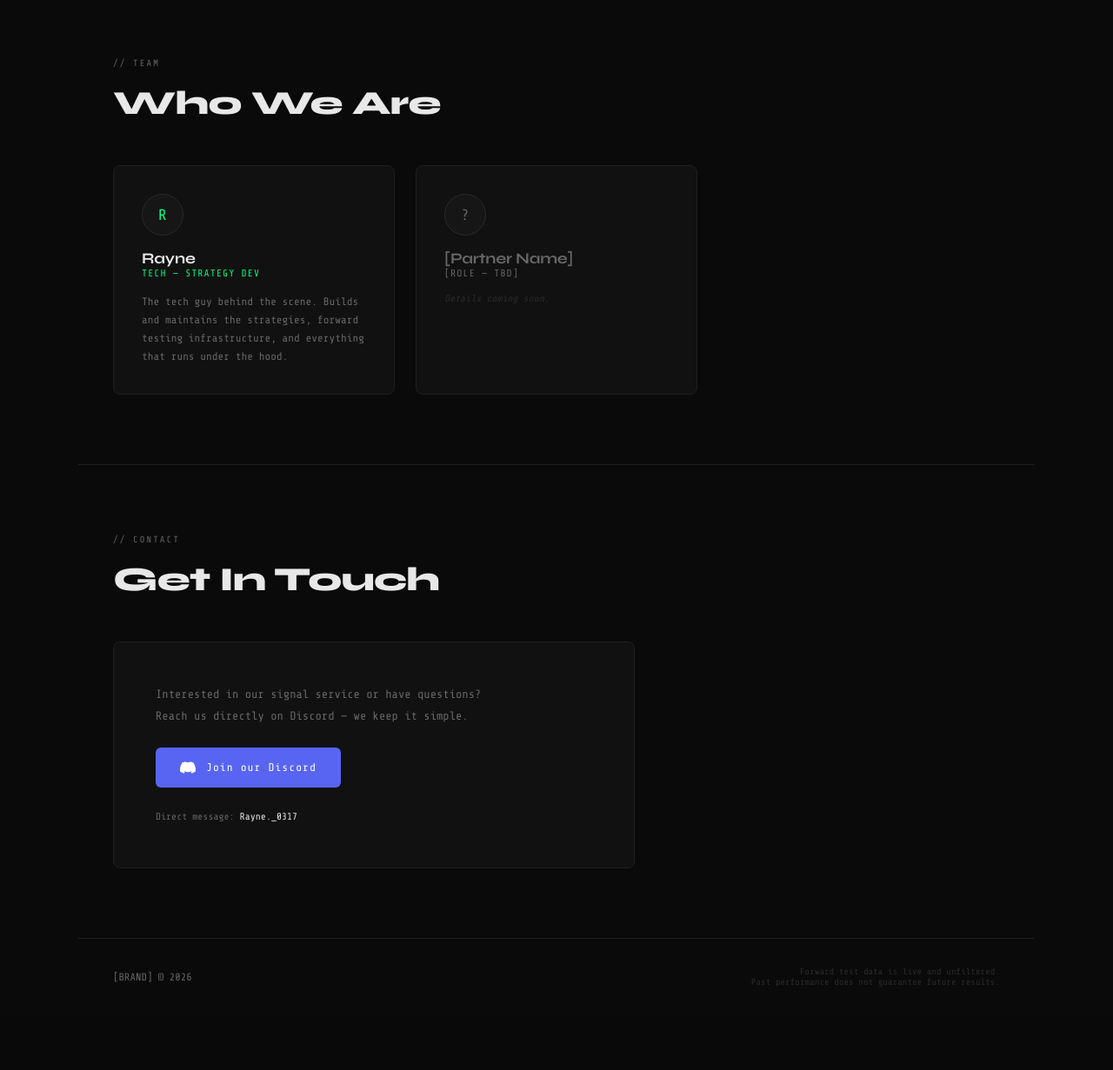
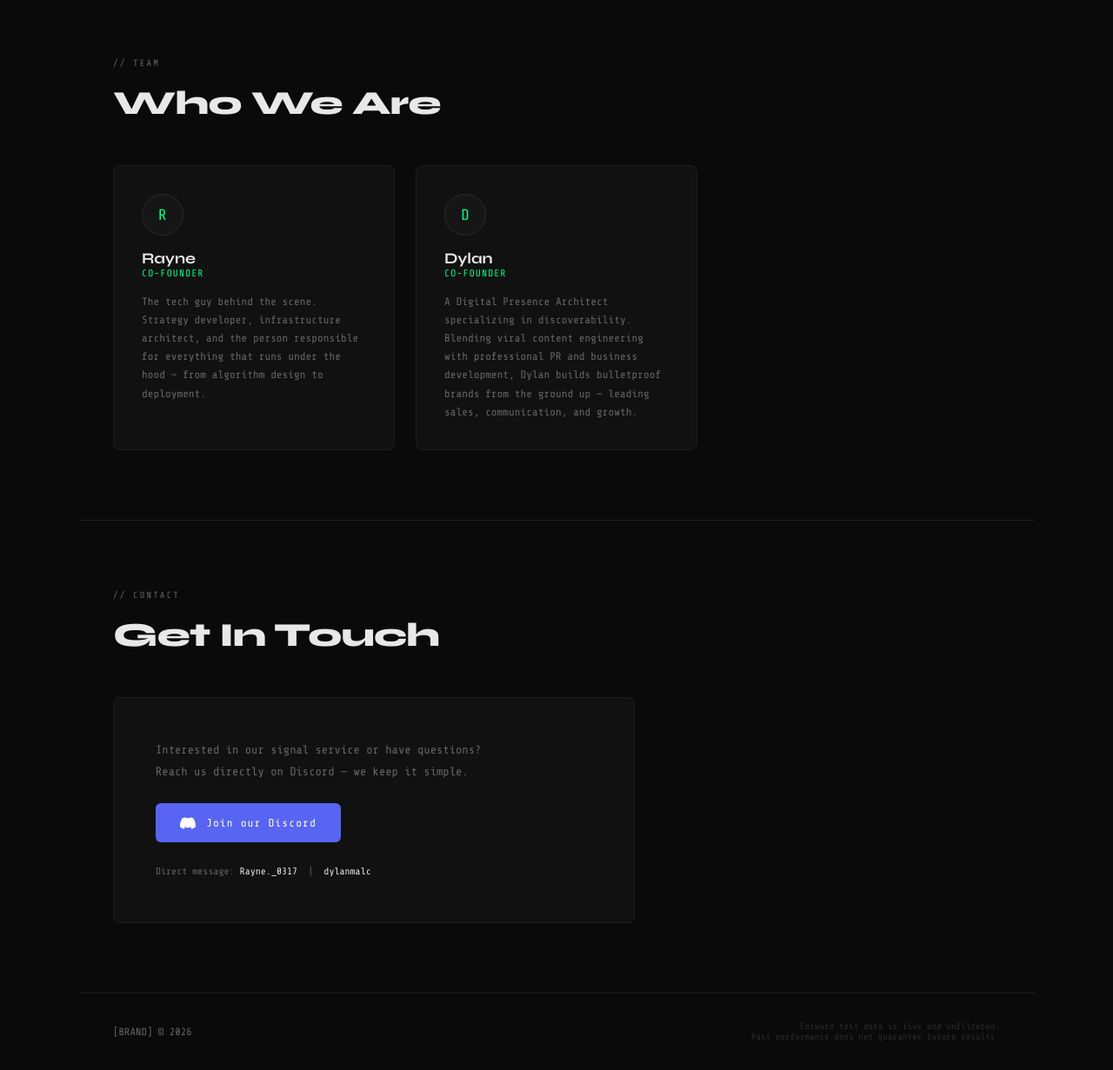
Before and after one commit to Raynecodinglab/forward-testing-website, a Python web app: template templates/landing.html in a window 1280 px wide. Shown: the part 1276-2507 px from the top of the page at 87% size. Before the commit the page ends 2411 px from the top, so only its background shows below. Run offline with Jinja, Linux system fonts and the light colour scheme; the template is opened without the code that fills it, so the values that code supplies are empty.

Commit message:
Update landing.html

```diff
--- a/templates/landing.html
+++ b/templates/landing.html
@@ -307,18 +307,18 @@
       <div class="team-avatar">R</div>
       <div>
         <div class="team-name">Rayne</div>
-        <div class="team-role">Tech — Strategy Dev</div>
+        <div class="team-role">Co-Founder</div>
       </div>
-      <p class="team-desc">The tech guy behind the scene. Builds and maintains the strategies, forward testing infrastructure, and everything that runs under the hood.</p>
+      <p class="team-desc">The tech guy behind the scene. Strategy developer, infrastructure architect, and the person responsible for everything that runs under the hood — from algorithm design to deployment.</p>
     </div>
 
     <div class="team-card">
-      <div class="team-avatar" style="color:var(--muted)">?</div>
+      <div class="team-avatar">D</div>
       <div>
-        <div class="team-name" style="color:var(--muted)">[Partner Name]</div>
-        <div class="team-role" style="color:var(--muted)">[Role — TBD]</div>
+        <div class="team-name">Dylan</div>
+        <div class="team-role">Co-Founder</div>
       </div>
-      <p class="team-placeholder">Details coming soon.</p>
+      <p class="team-desc">A Digital Presence Architect specializing in discoverability. Blending viral content engineering with professional PR and business development, Dylan builds bulletproof brands from the ground up — leading sales, communication, and growth.</p>
     </div>
 
   </div>
@@ -337,7 +337,7 @@
       </svg>
       Join our Discord
     </a>
-    <p style="font-size:0.7rem;">Direct message: <span style="color:var(--text)">Rayne._0317</span></p>
+    <p style="font-size:0.7rem;">Direct message: <span style="color:var(--text)">Rayne._0317</span> &nbsp;|&nbsp; <span style="color:var(--text)">dylanmalc</span></p>
   </div>
 </section>
 
```
